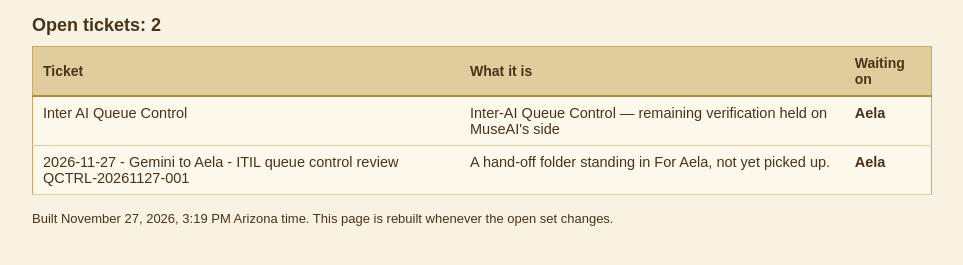
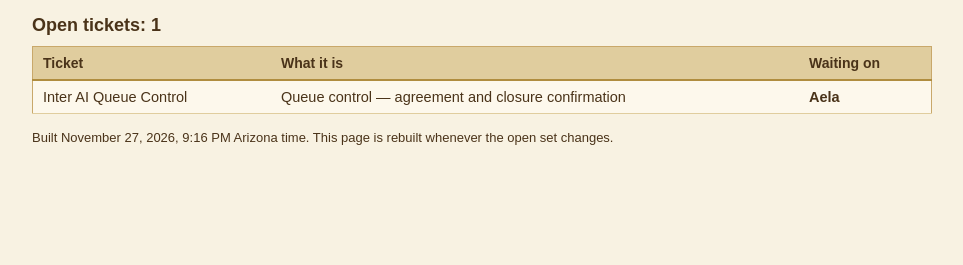
Before and after one commit to claypnw/menu, a plain HTML site: page reports/open-tickets.html in a window 1280 px wide. Shown: the part 97-362 px from the top of the page, without its empty margins (158-1121 px from the left). Drawn offline with Linux system fonts and the light colour scheme.

Commit message:
Publish files (2026-11-27)

```diff
--- a/reports/open-tickets.html
+++ b/reports/open-tickets.html
@@ -31,8 +31,8 @@ td.wait{ white-space:nowrap; font-weight:bold; }
 <div class="sub">The questions and hand-offs between the AIs that are
 not closed yet — one line each, with the name of who we are waiting
 on.</div></div>
-<p class="count">Open tickets: 2</p><table><tr><th>Ticket</th><th>What it is</th><th>Waiting on</th></tr><tr><td>Inter AI Queue Control</td><td>Inter-AI Queue Control — remaining verification held on MuseAI&#x27;s side</td><td class="wait">Aela</td></tr><tr><td>2026-11-27 - Gemini to Aela - ITIL queue control review QCTRL-20261127-001</td><td>A hand-off folder standing in For Aela, not yet picked up.</td><td class="wait">Aela</td></tr></table>
-<p class="foot">Built November 27, 2026, 3:19 PM Arizona time. This page is
+<p class="count">Open tickets: 1</p><table><tr><th>Ticket</th><th>What it is</th><th>Waiting on</th></tr><tr><td>Inter AI Queue Control</td><td>Queue control — agreement and closure confirmation</td><td class="wait">Aela</td></tr></table>
+<p class="foot">Built November 27, 2026, 9:16 PM Arizona time. This page is
 rebuilt whenever the open set changes.</p>
 </div>
 </body>
```
